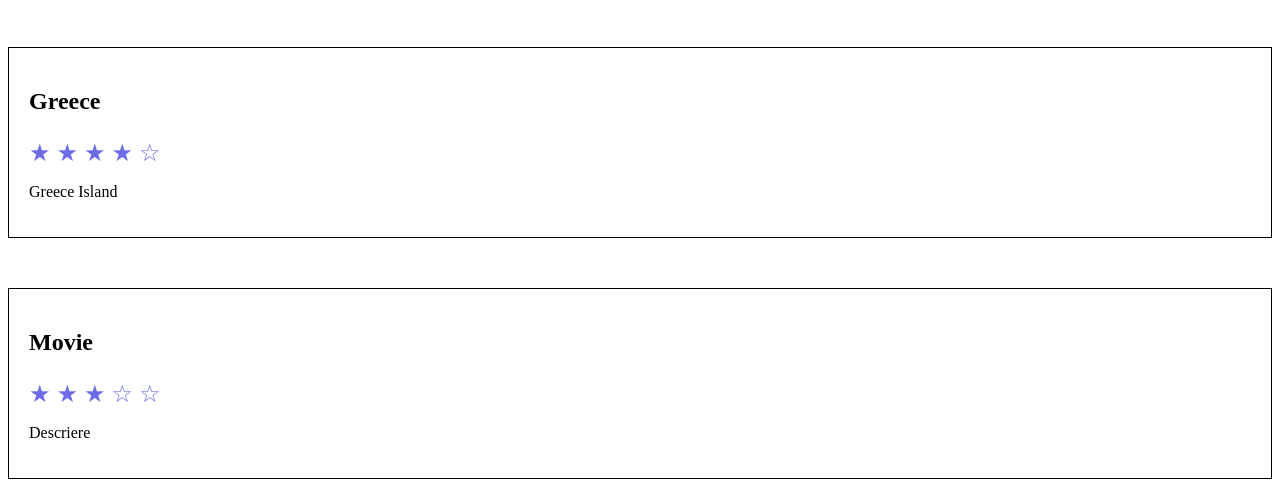
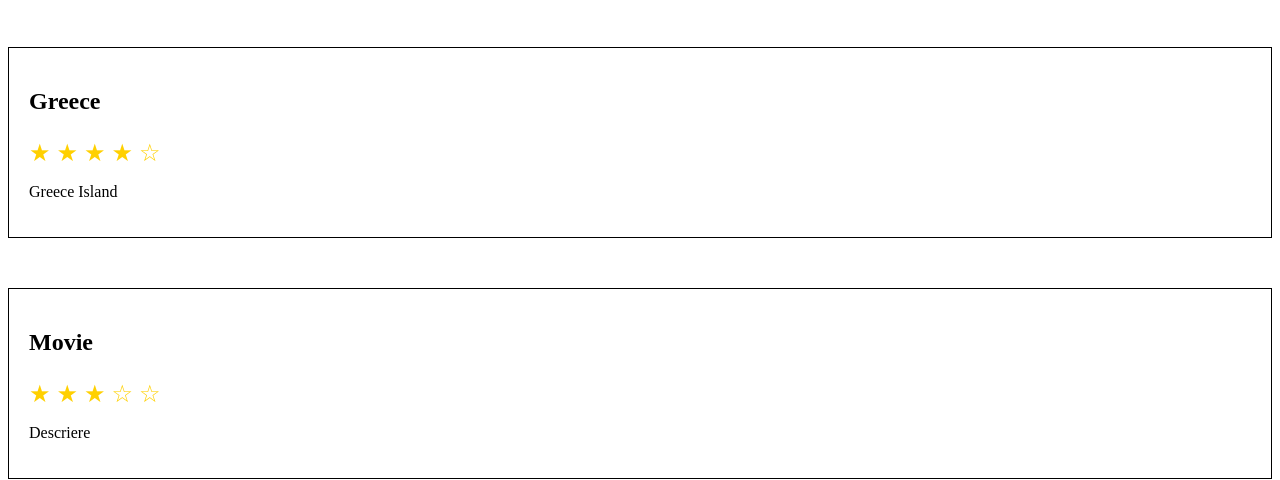
Before and after one commit to antoniastefania/Blog, a plain HTML site: page reviews.html in a window 1280 px wide. Shown: the part 335-815 px from the top of the page. Drawn offline with Linux system fonts and the light colour scheme.

Commit message:
am schimbat culoarea stelutelor

```diff
--- a/mystyle.css
+++ b/mystyle.css
@@ -88,7 +88,7 @@ header{
 }
 
 .star{
-    color:rgb(108, 108, 231);
+    color:rgb(255, 208, 0);
 }
 
 
```
